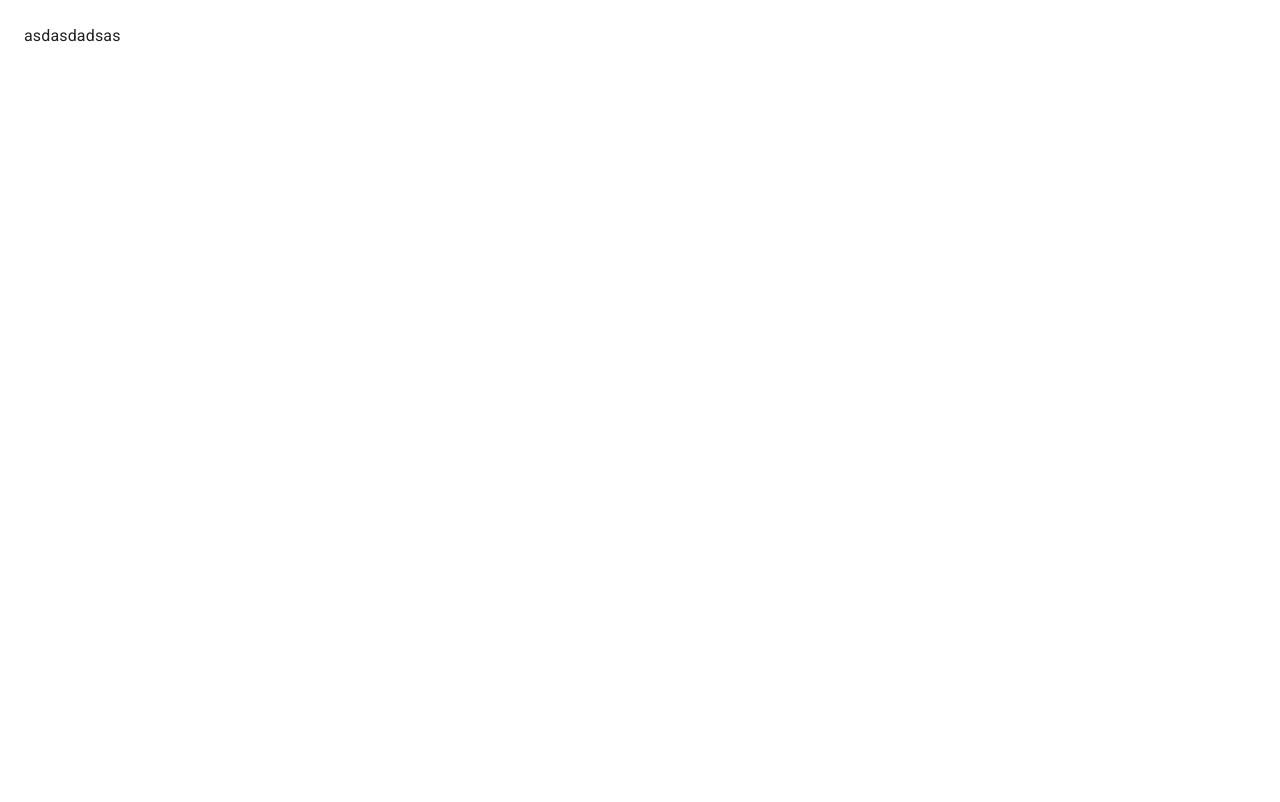
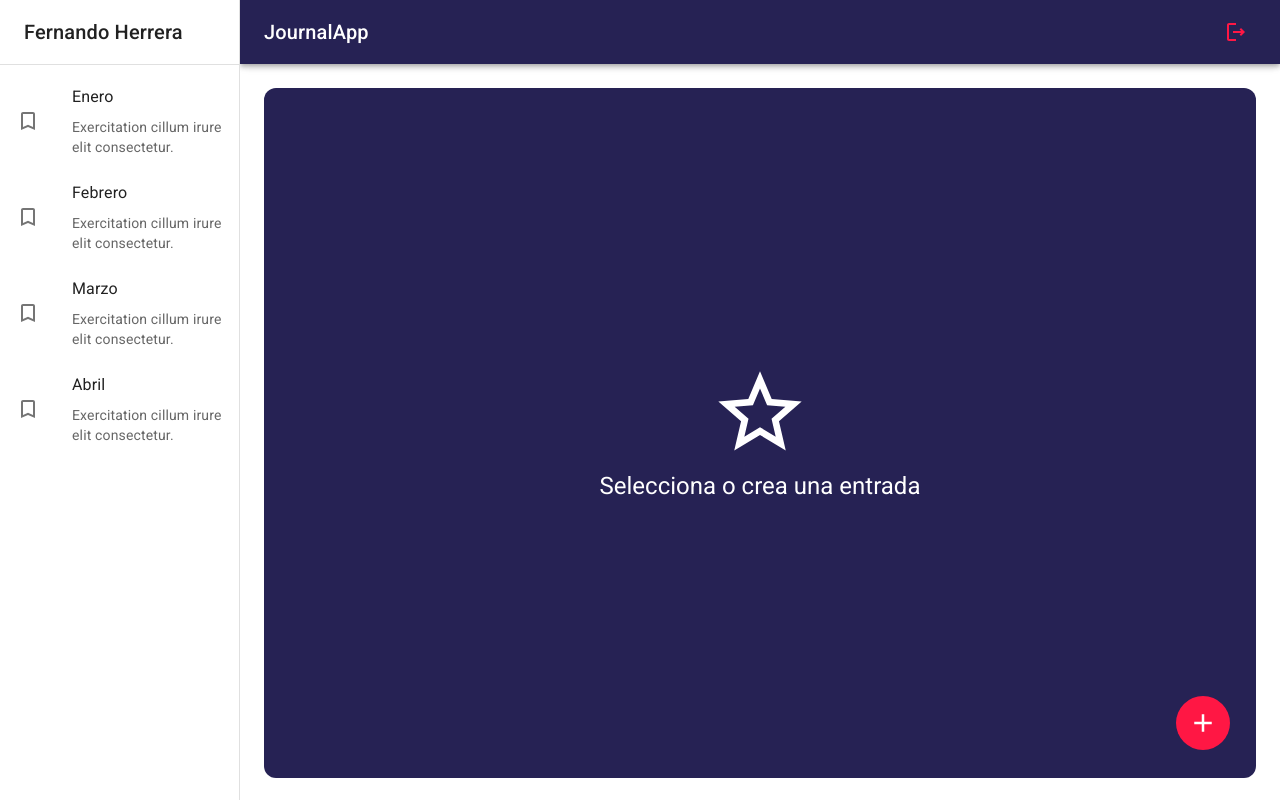
Before and after one commit to lcarriel-coder/journal-app, a React (Vite) app: page / in a window 1280 px wide. Built offline with nearby package versions, Linux system fonts and the light colour scheme.

Commit message:
finalizar style

```diff
--- /dev/null
+++ b/src/journal/components/ImageGallery.jsx
@@ -0,0 +1,71 @@
+import { ImageListItem, ImageList } from '@mui/material';
+
+
+export const ImageGallery = () => {
+
+  return (
+    <ImageList sx={{ width: '100%', height: 500 }} cols={4} rowHeight={200}>
+      { itemData.map((item) => (
+        <ImageListItem key={item.img}>
+          <img
+            src={`${item.img}?w=164&h=164&fit=crop&auto=format`}
+            srcSet={`${item.img}?w=164&h=164&fit=crop&auto=format&dpr=2 2x`}
+            alt={item.title}
+            loading="lazy"
+          />
+        </ImageListItem>
+      ))}
+    </ImageList>
+  );
+}
+
+const itemData = [
+  {
+    img: 'https://images.unsplash.com/photo-1551963831-b3b1ca40c98e',
+    title: 'Breakfast',
+  },
+  {
+    img: 'https://images.unsplash.com/photo-1551782450-a2132b4ba21d',
+    title: 'Burger',
+  },
+  {
+    img: 'https://images.unsplash.com/photo-1522770179533-24471fcdba45',
+    title: 'Camera',
+  },
+  {
+    img: 'https://images.unsplash.com/photo-1444418776041-9c7e33cc5a9c',
+    title: 'Coffee',
+  },
+  {
+    img: 'https://images.unsplash.com/photo-1533827432537-70133748f5c8',
+    title: 'Hats',
+  },
+  {
+    img: 'https://images.unsplash.com/photo-1558642452-9d2a7deb7f62',
+    title: 'Honey',
+  },
+  {
+    img: 'https://images.unsplash.com/photo-1516802273409-68526ee1bdd6',
+    title: 'Basketball',
+  },
+  {
+    img: 'https://images.unsplash.com/photo-1518756131217-31eb79b20e8f',
+    title: 'Fern',
+  },
+  {
+    img: 'https://images.unsplash.com/photo-1597645587822-e99fa5d45d25',
+    title: 'Mushrooms',
+  },
+  {
+    img: 'https://images.unsplash.com/photo-1567306301408-9b74779a11af',
+    title: 'Tomato basil',
+  },
+  {
+    img: 'https://images.unsplash.com/photo-1471357674240-e1a485acb3e1',
+    title: 'Sea star',
+  },
+  {
+    img: 'https://images.unsplash.com/photo-1589118949245-7d38baf380d6',
+    title: 'Bike',
+  },
+];
--- /dev/null
+++ b/src/journal/components/Navbar.jsx
@@ -0,0 +1,32 @@
+import { LogoutOutlined, MenuOutlined } from "@mui/icons-material";
+import { AppBar, Grid, IconButton, Toolbar, Typography } from "@mui/material";
+
+export const Navbar = ({ drawerWidth = 240 }) => {
+  return (
+    <AppBar
+      position="fixed"
+      sx={{
+        width: { sm: `calc(100% - ${drawerWidth}px)` },
+        ml: { sm: `${drawerWidth}px` },
+      }}
+    >
+      <Toolbar>
+        <IconButton
+          color="inherit"
+          edge="start"
+          sx={{ mr: 2, display: { sm: "none" } }}
+        >
+          <MenuOutlined />
+        </IconButton>
+
+        <Grid container direction='row' justifyContent='space-between' alignItems='center'>
+                <Typography variant='h6' noWrap component='div'> JournalApp </Typography>
+
+                <IconButton color='error'>
+                    <LogoutOutlined />
+                </IconButton>
+            </Grid>
+      </Toolbar>
+    </AppBar>
+  );
+};
--- /dev/null
+++ b/src/journal/components/SideBar.jsx
@@ -0,0 +1,47 @@
+import { Box, Divider, Drawer, Grid, List, ListItem, ListItemButton, ListItemIcon, ListItemText, Toolbar, Typography } from '@mui/material'
+import { TurnedInNot } from '@mui/icons-material';
+
+export const SideBar = ({ drawerWidth = 240 }) => {
+  return (
+    <Box
+        component='nav'
+        sx={{ width: { sm: drawerWidth }, flexShrink: { sm: 0 } }}
+    >
+        <Drawer
+            variant='permanent' // temporary
+            open
+            sx={{
+                display: { xs: 'block' },
+                '& .MuiDrawer-paper': { boxSizing: 'border-box', width: drawerWidth }
+            }}
+        >
+            <Toolbar>
+                <Typography variant='h6' noWrap component='div'>
+                    Fernando Herrera
+                </Typography>
+            </Toolbar>
+            <Divider />
+
+            <List>
+                {
+                    ['Enero','Febrero','Marzo','Abril'].map( text => (
+                        <ListItem key={ text } disablePadding>
+                            <ListItemButton>
+                                <ListItemIcon>
+                                    <TurnedInNot />
+                                </ListItemIcon>
+                                <Grid container>
+                                    <ListItemText primary={ text } />
+                                    <ListItemText secondary={ 'Exercitation cillum irure elit consectetur.' } />
+                                </Grid>
+                            </ListItemButton>
+                        </ListItem>
+                    ))
+                }
+            </List>
+
+        </Drawer>
+
+    </Box>
+  )
+}
--- /dev/null
+++ b/src/journal/components/index.js
@@ -0,0 +1,3 @@
+export * from './ImageGallery';
+export * from './Navbar';
+export * from './SideBar';
--- a/src/journal/layout/JournalLayout.jsx
+++ b/src/journal/layout/JournalLayout.jsx
@@ -1,10 +1,15 @@
+import { Toolbar } from "@mui/material";
 import { Box } from "@mui/system";
+import { Navbar, SideBar } from "../components";
 
 const drawerWidth = 240;
 export const JournalLayout = ({ children }) => {
   return (
     <Box sx={{ display: "flex" }}>
+      <Navbar drawerWidth={drawerWidth} />
+      <SideBar drawerWidth={drawerWidth} />
       <Box component="main" sx={{ flexGrow: 1, p: 3 }}>
+        <Toolbar />
         {children}
       </Box>
     </Box>
--- a/src/journal/pages/JournalPage.jsx
+++ b/src/journal/pages/JournalPage.jsx
@@ -1,11 +1,29 @@
-import { Typography } from "@mui/material";
+
+import { AddOutlined } from "@mui/icons-material";
+import { IconButton } from "@mui/material";
 import { JournalLayout } from "../layout/JournalLayout";
+import { NoteView, NothingSelectedView } from "../view";
 
 export const JournalPage = () => {
   return (
     <JournalLayout>
-    <Typography> asdasdadsas</Typography>
+    <NothingSelectedView />
+    {/* <NoteView /> */}
 
+
+    <IconButton
+        size='large'
+        sx={{
+          color: 'white',
+          backgroundColor: 'error.main',
+          ':hover': { backgroundColor: 'error.main', opacity: 0.9 },
+          position: 'fixed',
+          right: 50,
+          bottom: 50
+        }}
+      >
+        <AddOutlined sx={{ fontSize: 30 }} />
+      </IconButton>
     </JournalLayout>
   );
 };
--- /dev/null
+++ b/src/journal/view/NoteView.jsx
@@ -0,0 +1,45 @@
+import { SaveOutlined } from '@mui/icons-material';
+import { Button, Grid, TextField, Typography } from '@mui/material';
+import { ImageGallery } from '../components';
+//import { ImageGallery } from '../components'
+
+
+export const NoteView = () => {
+  return (
+    <Grid container direction='row' justifyContent='space-between' alignItems='center' sx={{ mb: 1 }}>
+        <Grid item>
+            <Typography fontSize={ 39 } fontWeight='light' >28 de agosto, 2023</Typography>
+        </Grid>
+        <Grid item>
+            <Button color="primary" sx={{ padding: 2 }}>
+                <SaveOutlined sx={{ fontSize: 30, mr: 1 }} />
+                Guardar
+            </Button>
+        </Grid>
+
+        <Grid container>
+            <TextField
+                type="text"
+                variant="filled"
+                fullWidth
+                placeholder="Ingrese un título"
+                label="Título"
+                sx={{ border: 'none', mb: 1 }}
+            />
+
+            <TextField
+                type="text"
+                variant="filled"
+                fullWidth
+                multiline
+                placeholder="¿Qué sucedió en el día de hoy?"
+                minRows={ 5 }
+            />
+        </Grid>
+
+        {/* Image gallery */}
+        <ImageGallery />
+
+    </Grid>
+  )
+}
--- /dev/null
+++ b/src/journal/view/NothingSelectedView.jsx
@@ -0,0 +1,23 @@
+import { Grid, Typography } from '@mui/material';
+import { StarOutline } from '@mui/icons-material';
+
+
+export const NothingSelectedView = () => {
+  return (
+    <Grid
+      container
+      spacing={ 0 }
+      direction="column"
+      alignItems="center"
+      justifyContent="center"
+      sx={{ minHeight: 'calc(100vh - 110px)', backgroundColor: 'primary.main', borderRadius: 3 }}
+    >
+        <Grid item xs={ 12 }>
+            <StarOutline sx={{ fontSize: 100, color: 'white' }} />
+        </Grid>
+        <Grid item xs={ 12 }>
+            <Typography color="white" variant='h5'>Selecciona o crea una entrada</Typography>
+        </Grid>
+    </Grid>
+  )
+}
--- /dev/null
+++ b/src/journal/view/index.js
@@ -0,0 +1,2 @@
+export * from './NoteView';
+export * from './NothingSelectedView';
```
